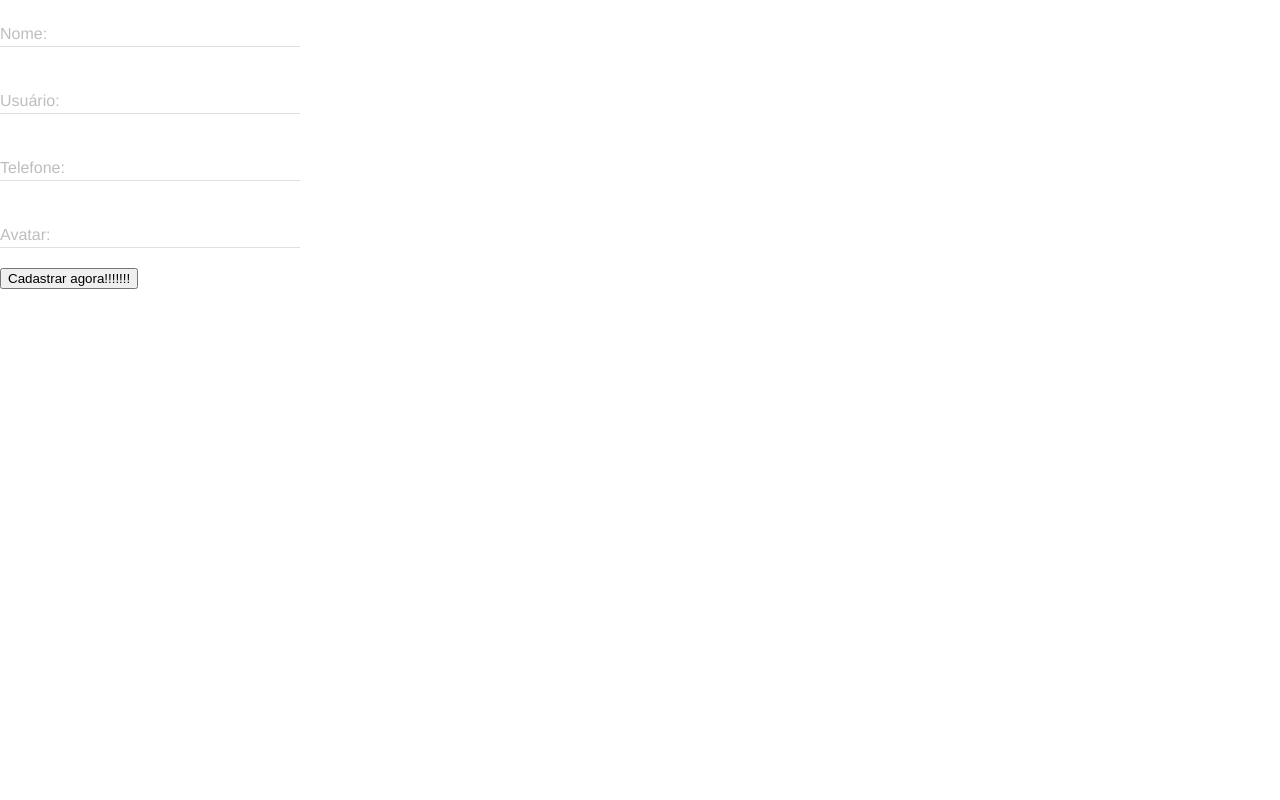
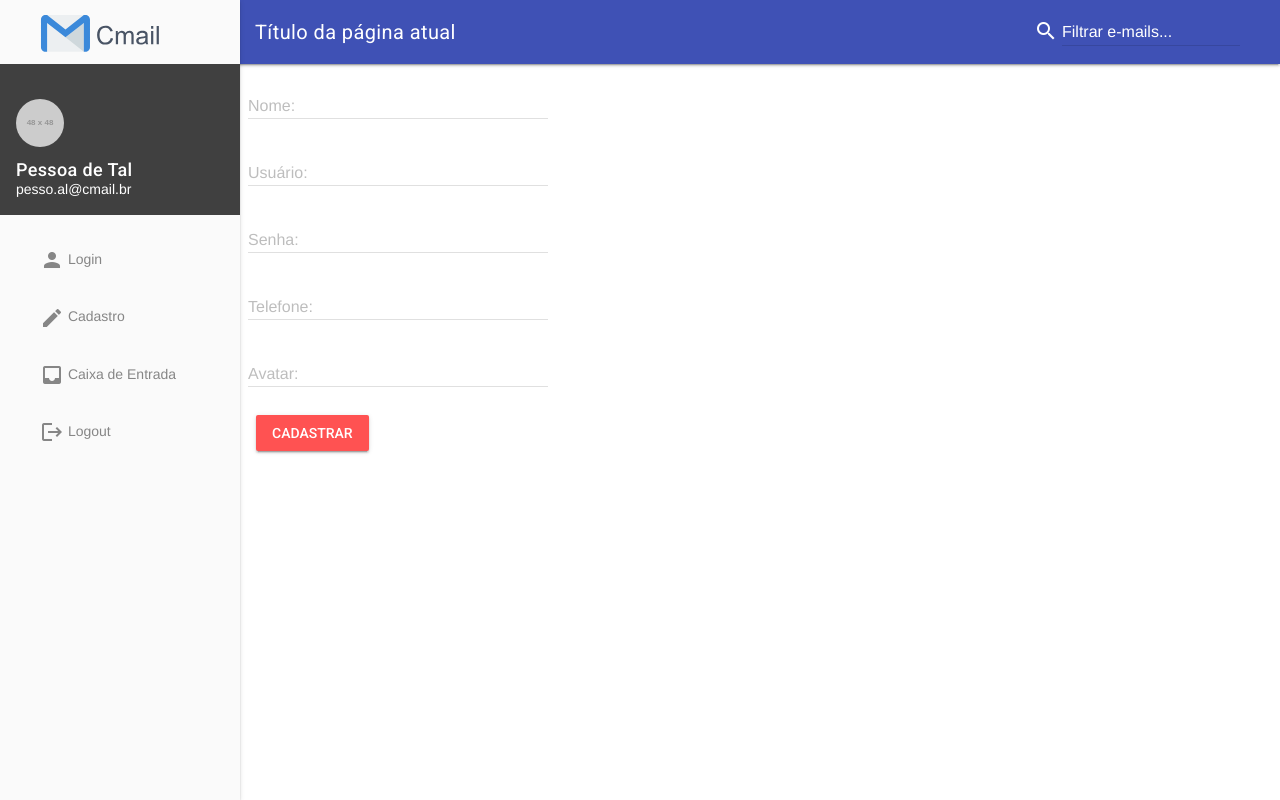
Before and after one commit to CaelumAulas/ng8603, an Angular app: page /cadastro in a window 1280 px wide. Built offline with nearby package versions, Linux system fonts and the light colour scheme.

Commit message:
Aula06 validacoes sincronas

```diff
--- a/src/app/components/cmail-form-group/cmail-form-group.component.html
+++ b/src/app/components/cmail-form-group/cmail-form-group.component.html
@@ -3,7 +3,6 @@
       [ngClass]="{'is-invalid': campo.invalid && campo.touched}"
       class="mdl-textfield mdl-textfield--floating-label">
       <ng-content></ng-content>
-      <span class="mdl-textfield__error">Informar um email é obrigatório!</span>
       <label
         class="mdl-textfield__label"
         for="para">{{conteudoDaLabel}}:
--- a/src/app/modules/cadastro/cadastro.component.html
+++ b/src/app/modules/cadastro/cadastro.component.html
@@ -1,28 +1,103 @@
+<div class="mdl-layout mdl-js-layout mdl-layout--fixed-drawer mdl-layout--fixed-header">
+  <cmail-header></cmail-header>
+  <main class="mdl-layout__content">
+    <div class="page-content">
+
+
+      <div class="mdl-grid">
         <form
           [formGroup]="formCadastro"
-  (ngSubmit)="handleCadastrarUsuario()" (input)="handleInput()">
+          (ngSubmit)="handleCadastrarUsuario()" (input)="handleInput()"
+        >
+          <cmail-form-group [campo]="formCadastro.get('nome')">
+            <input maxlength="10" required name="nome" formControlName="nome" placeholder="Nome" cmailFormInput />
+            <span
+              *ngIf="formCadastro.get('nome').getError('required')"
+              class="mdl-textfield__error">
+              Informar um nome é obrigatório!
+            </span>
 
-    <cmail-form-group [campo]="formCadastro.get('nome')">
-        <input name="nome" formControlName="nome"
-          placeholder="Nome" cmailFormInput />
+            <span
+              *ngIf="formCadastro.get('nome').getError('minlength')"
+            class="mdl-textfield__error">
+              Nome tem que ter
+              {{formCadastro.get('nome').getError('minlength').requiredLength}}
+              caracteres!
+            </span>
+
+            <span
+               *ngIf="formCadastro.get('nome').getError('maxlength')"
+              class="mdl-textfield__error">
+              Nome tem que ter no max
+              {{formCadastro.get('nome').getError('maxlength').requiredLength}}
+              caracteres!
+            </span>
+
+            <span *ngIf="formCadastro.get('nome').getError('pattern')" class="mdl-textfield__error">
+              Nao pode ter numeros ou caracteres especiais
+            </span>
           </cmail-form-group>
 
           <cmail-form-group [campo]="formCadastro.get('usuario')">
-        <input name="usuario" formControlName="usuario"
-          placeholder="Usuário" cmailFormInput />
+            <input required name="usuario" formControlName="usuario" placeholder="Usuário" cmailFormInput />
+
+            <span *ngIf="formCadastro.get('usuario').getError('required')" class="mdl-textfield__error">
+              Informar um usuário é obrigatório!
+            </span>
+
+            <span *ngIf="formCadastro.get('usuario').getError('minlength')" class="mdl-textfield__error">
+              Usuário tem que ter
+              {{formCadastro.get('usuario').getError('minlength').requiredLength}}
+              caracteres!
+            </span>
+
+            <span *ngIf="formCadastro.get('usuario').getError('maxlength')" class="mdl-textfield__error">
+              Usuário tem que ter no max
+              {{formCadastro.get('usuario').getError('maxlength').requiredLength}}
+              caracteres!
+            </span>
+
+            <span *ngIf="formCadastro.get('usuario').getError('pattern')" class="mdl-textfield__error">
+              Nao pode ter caracteres especiais
+            </span>
+          </cmail-form-group>
+
+          <cmail-form-group [campo]="formCadastro.get('senha')">
+            <input required minlength="6" name="senha" formControlName="senha" placeholder="Senha" cmailFormInput />
+            <span *ngIf="formCadastro.get('senha').getError('required')" class="mdl-textfield__error">
+              Informar uma senha é obrigatório!
+            </span>
+
+            <span *ngIf="formCadastro.get('senha').getError('minlength')" class="mdl-textfield__error">
+              A senha tem que ter
+              {{formCadastro.get('senha').getError('minlength').requiredLength}}
+              caracteres!
+            </span>
           </cmail-form-group>
 
           <cmail-form-group [campo]="formCadastro.get('telefone')">
-        <input name="telefone" formControlName="telefone"
-          placeholder="Telefone" cmailFormInput />
+            <input minlength="8" maxlength="9" name="telefone" formControlName="telefone" placeholder="Telefone" cmailFormInput />
+            <span *ngIf="formCadastro.get('telefone').getError('required')" class="mdl-textfield__error">
+              Informar um telefone é obrigatório!
+            </span>
+            <span *ngIf="formCadastro.get('telefone').getError('pattern')" class="mdl-textfield__error">
+              Apenas número pfvr
+            </span>
           </cmail-form-group>
 
           <cmail-form-group [campo]="formCadastro.get('avatar')">
-        <input name="avatar" formControlName="avatar"
-          placeholder="Avatar" cmailFormInput />
+            <input name="avatar" formControlName="avatar" placeholder="Avatar" cmailFormInput />
+            <span class="mdl-textfield__error">Informar um avatar é obrigatório!</span>
           </cmail-form-group>
 
-    <button>
-      Cadastrar agora!!!!!!!
+          <div class="mdl-card__actions">
+            <button class="mdl-button mdl-js-button mdl-button--raised mdl-button--accent">
+              Cadastrar
             </button>
+          </div>
+
         </form>
+      </div>
+    </div>
+  </main>
+</div>
--- a/src/app/modules/cadastro/cadastro.component.ts
+++ b/src/app/modules/cadastro/cadastro.component.ts
@@ -7,11 +7,30 @@ import { FormGroup, FormControl, Validators } from '@angular/forms';
   styles: []
 })
 export class CadastroComponent {
+
   formCadastro = new FormGroup({
-    nome: new FormControl('', [Validators.required]),
-    usuario: new FormControl('', [Validators.required]),
-    telefone: new FormControl('', [Validators.required]),
-    avatar: new FormControl('', [Validators.required]),
+    nome: new FormControl('',
+          [Validators.required,
+            Validators.minLength(3),
+            Validators.maxLength(100),
+            Validators.pattern('[a-zA-Z\u00C0-\u00FF ]+')]
+          ),
+    usuario: new FormControl('', [
+      Validators.required,
+      Validators.minLength(3),
+      Validators.maxLength(40),
+      Validators.pattern('[a-z0-9]+')
+    ]),
+    senha: new FormControl('', [
+      Validators.required,
+      Validators.minLength(6)
+    ]),
+    telefone: new FormControl('', [
+      Validators.required,
+      Validators.pattern(/^\d{8,9}$/)
+    ]),
+
+    avatar: new FormControl('', Validators.required),
   });
 
   marcaCamposComoTouched() {
@@ -25,6 +44,7 @@ export class CadastroComponent {
     console.log(this.formCadastro.get('nome').touched)
     localStorage.setItem('/cadastro[form]', JSON.stringify(this.formCadastro.value));
   }
+
   handleCadastrarUsuario() {
     this.marcaCamposComoTouched();
 
```
Also changed, not shown: 1 other file (tests, documents, lock files or other folders). Lines whose indentation alone changed are shown as unchanged.
